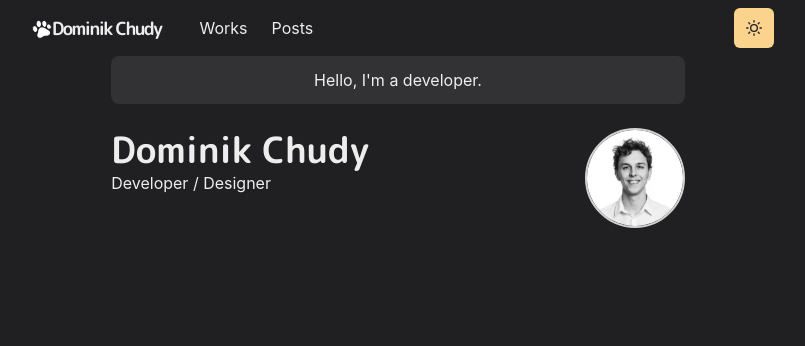
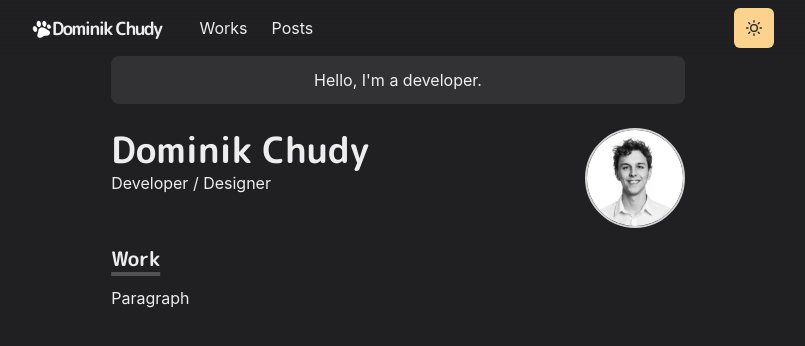
Before and after one commit to K009/summer_site, a Next.js app: page / in a window 1280 px wide. Shown: the top 346 px of the page, without its empty margins (242-1047 px from the left). Built offline with nearby package versions, Linux system fonts and the light colour scheme.

Commit message:
Added animated sections.

```diff
--- /dev/null
+++ b/components/section.js
@@ -0,0 +1,21 @@
+import { motion } from "framer-motion";
+import { chakra, shouldForwardProp } from  '@chakra-ui/react';
+
+const StyledDiv = chakra(motion.div, {
+    shouldForwardProp: prop => {
+        return shouldForwardProp(prop) || prop === 'transition'
+    }
+})
+
+const Section = ({ children, delay = 0 }) => (
+    <StyledDiv
+        initial={{ y: 10, opacity: 0}}
+        animate={{ y: 0, opacity: 1}}
+        transition={{ duration: 0.8, delay }}
+        mb={ 6 }
+    >
+        {children}
+    </StyledDiv>
+)
+
+export default Section;
--- a/pages/index.js
+++ b/pages/index.js
@@ -1,4 +1,5 @@
-import { Container, Box, Heading, Image, useColorModeValue } from '@chakra-ui/react'
+import { Container, Box, Heading, Image, useColorModeValue } from '@chakra-ui/react';
+import Section from "../components/section";
 
 const Page = () => {
     return (
@@ -32,6 +33,13 @@ const Page = () => {
                     />
                 </Box>
             </Box>
+
+            <Section delay={ 0.1 }>
+                <Heading as="h3" variant="section-title">
+                    Work
+                </Heading>
+                <p>Paragraph</p>
+            </Section>
         </Container>
     )
 }
```
